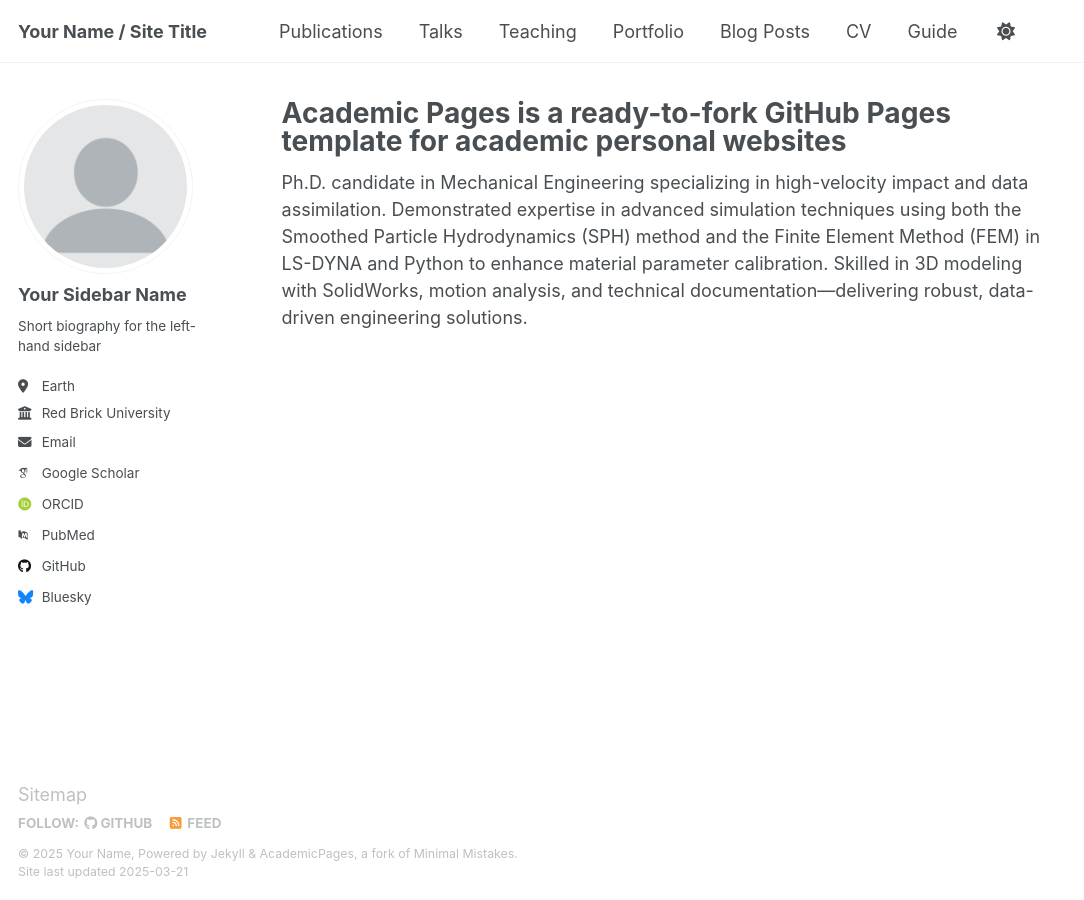
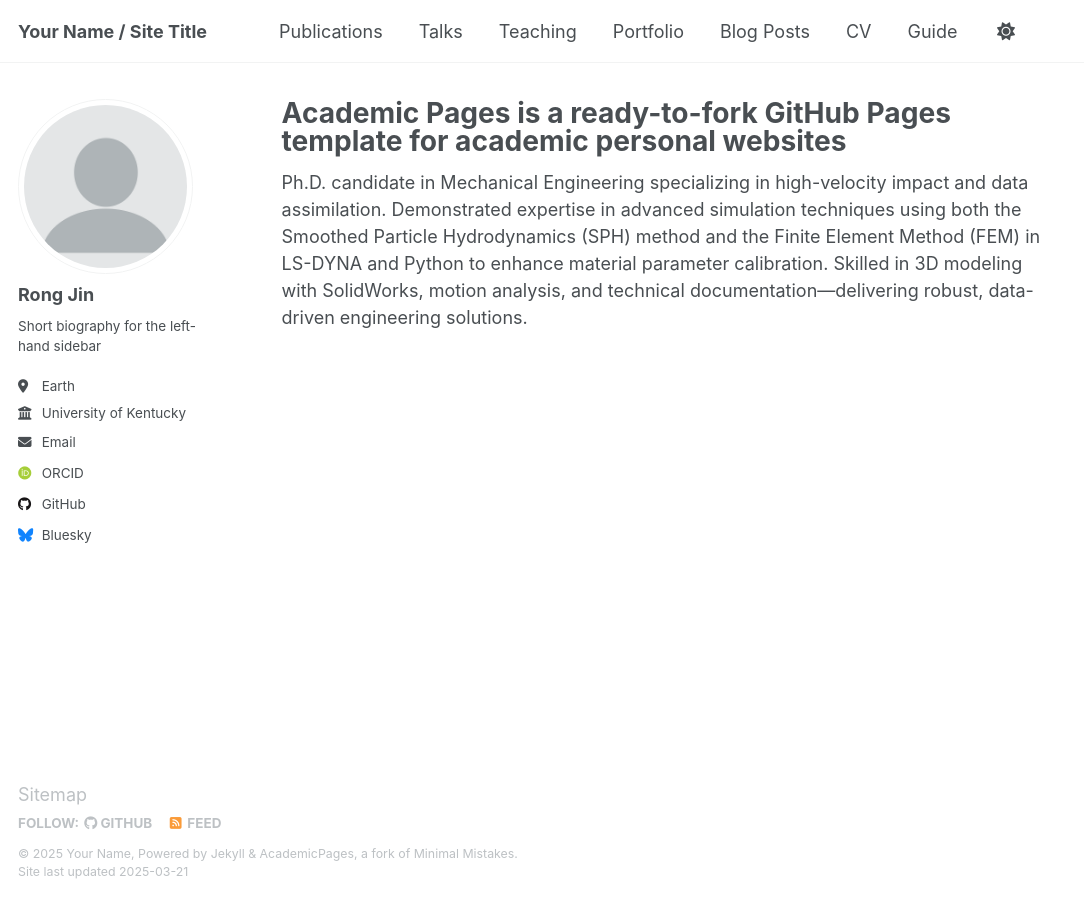
Before and after one commit to rong-jin/rong-jin.github.io, a Jekyll site: the page built from _pages/about.md, in a window 1280 px wide. Shown: the whole page, without its empty margins (0-1084 px from the left). Built offline with Jekyll 4.4.1, drawn with Linux system fonts in a browser that asks for light colours; some web fonts are replaced.

Commit message:
Update _config.yml

```diff
--- a/_config.yml
+++ b/_config.yml
@@ -23,21 +23,21 @@ repository               : "academicpages/academicpages.github.io"
 author:
   # Biographic information
   avatar           : "profile.png"
-  name             : "Your Sidebar Name"
+  name             : "Rong Jin"
   pronouns         : # example: "she/her"
   bio              : "Short biography for the left-hand sidebar"
   location         : "Earth"
-  employer         : "Red Brick University"
+  employer         : "University of Kentucky"
   uri              : # URL
-  email            : "none@example.org"
+  email            : "rong.jin@uky.edu"
 
   # Academic websites
   arxiv            : # URL - Update with the correct link to your profile
-  googlescholar    : "https://scholar.google.com/citations?user=PS_CX0AAAAAJ"
+  googlescholar    : #"https://scholar.google.com/citations?user=PS_CX0AAAAAJ"
   impactstory      : # URL
-  orcid            : "http://orcid.org/yourorcidurl"
+  orcid            : "http://orcid.org/0009-0000-3570-9085"
   semantic         : # URL
-  pubmed           : "https://www.ncbi.nlm.nih.gov/pubmed/?term=john+snow"
+  pubmed           : #"https://www.ncbi.nlm.nih.gov/pubmed/?term=john+snow"
   researchgate     : # URL
   scopus           : # URL
 
```
